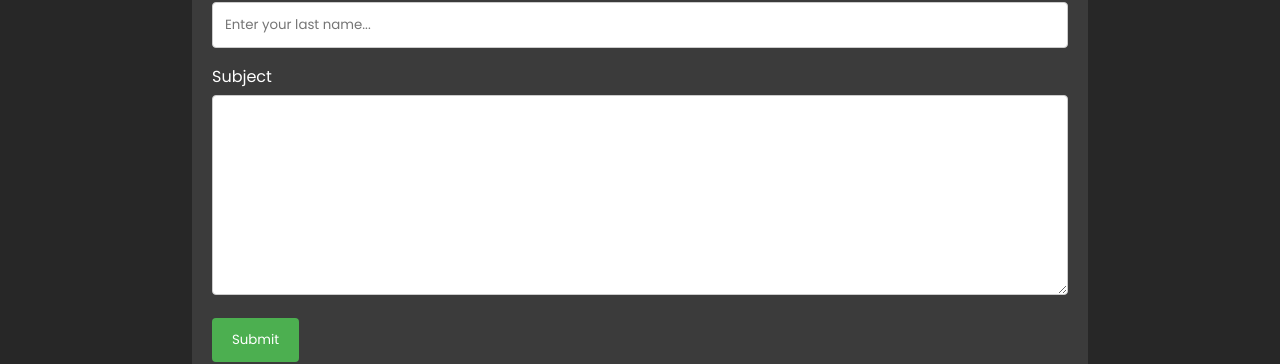
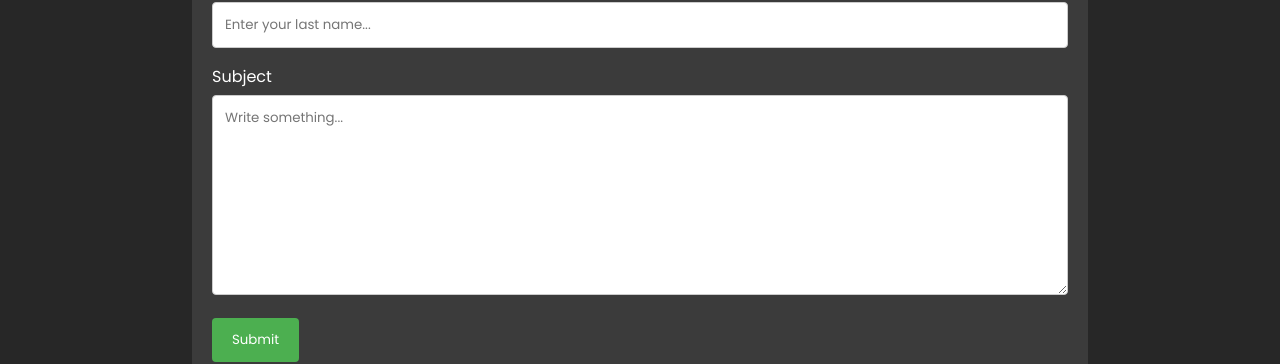
Before and after one commit to AdamRichards3/Resume_Website, a website: page public/contact.html in a window 1280 px wide. Shown: the part 631-995 px from the top of the page. Drawn offline with Linux system fonts and the light colour scheme.

Commit message:
fixed text area

```diff
--- a/public/contact.html
+++ b/public/contact.html
@@ -30,8 +30,7 @@
       <input type="text" id="lname" name="lastname" placeholder="Enter your last name...">
 
       <label for="subject">Subject</label>
-    <textarea id="subject" name="subject" placeholder="Write something.." style="height:200px">
-      </textarea>
+    <textarea id="subject" name="subject" placeholder="Write something..." style="height:200px"></textarea>
 
       <input type="submit" value="Submit">
     </form>
```
